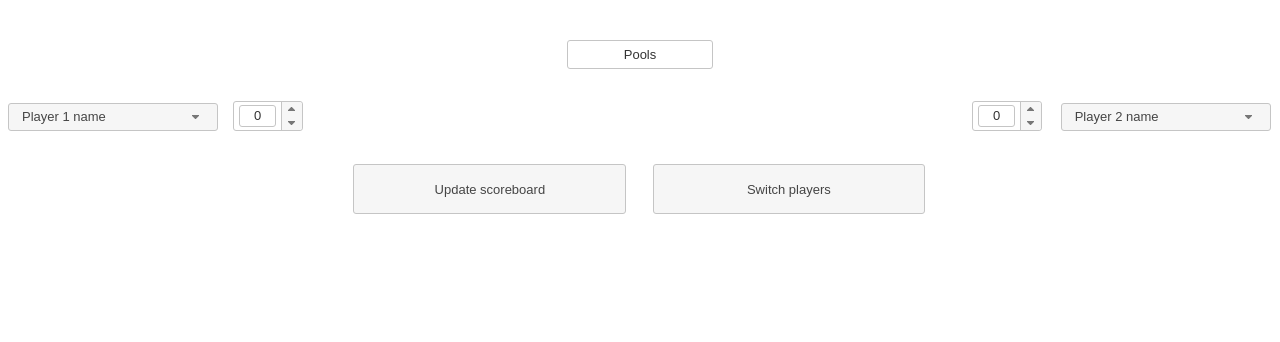
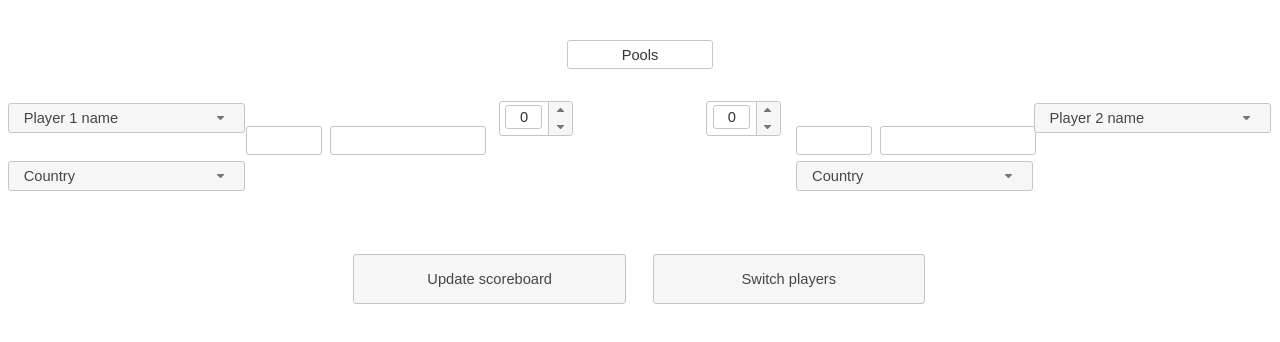
Before and after one commit to opeik/pika-overlay, a website: page dashboard/scoreboard-panel.html in a window 1280 px wide. Drawn offline with nearby package versions, Linux system fonts and the light colour scheme.

Commit message:
Add player sponsor

```diff
--- a/dashboard/css/register-player-panel.css
+++ b/dashboard/css/register-player-panel.css
@@ -1,19 +1,34 @@
 #root {
     width: 100%;
     height: 210px;
+
+    font-family: Verdana,Arial,sans-serif;
+    font-size: 11pt !important;
+}
+
+.ui-widget {
+    font-size: 11pt !important;
 }
 
 .input-label {
-    font-family: Verdana,Arial,sans-serif;
     color: white;
-    font-size: 11pt;
     text-align: left;
 
-    padding-bottom: 10px;
+    padding-bottom: 5px;
 }
 
 .input-container {
     width: 100%;
-    height: 60px;
-    padding-bottom: 5px;
+    height: 55px;
 }
+
+.gap {
+    flex-grow: 1;
+}
+
+#button-container {
+    display: flex;
+    flex-direction: row;
+    height: 30px;
+    padding-top: 15px;
+}
--- a/dashboard/css/scoreboard-panel.css
+++ b/dashboard/css/scoreboard-panel.css
@@ -1,12 +1,20 @@
 #root {
     width: 100%;
-    height: 210px;
+    height: 300px;
+
+    font-family: Verdana,Arial,sans-serif !important;
+    font-size: 11pt !important;
+}
+
+.ui-spinner {
+    height: 33px !important;
 }
 
 .player {
     width: 300px;
     height: 100%;
     display: inline-block;
+    flex-grow: 2;
 }
 
 .player-name {
@@ -15,21 +23,17 @@
 
 #player-container {
     width: 100%;
-    height: 80px;
+    height: 170px;
     display: flex;
     flex-direction: row;
     padding-bottom: 15px;
 
-    font-family: Verdana,Arial,sans-serif;
-    font-size: 10pt;
     color: white;
 }
 
 
 .input-label {
-    font-family: Verdana,Arial,sans-serif;
     color: white;
-    font-size: 11pt;
     text-align: center;
 
     padding-bottom: 15px;
@@ -39,16 +43,12 @@
     width: 75px;
 }
 
-.ui-selectmenu-text {
-    font-size: inherit !important;
-}
-
 .ui-spinner-input {
     text-align: center;
 }
 
 .ui-widget {
-    font-size: 13px !important;
+    font-size: 11pt !important;
 }
 
 .gap {
@@ -67,7 +67,6 @@
     width: 100%;
 
     font-family: Verdana,Arial,sans-serif;
-    font-size: 10pt;
     color: white;
     text-align: center;
 }
@@ -79,7 +78,6 @@
     flex-direction: row;
 
     font-family: Verdana,Arial,sans-serif;
-    font-size: 10pt;
     color: white;
 }
 
@@ -129,3 +127,32 @@
 #player-2-name {
     padding-top: 2px;
 }
+
+.player-tag-override {
+    width: 74px;
+    height: 30px;
+    display: inline-block;
+
+    padding-right: 5px;
+    padding-top: 25px;
+}
+
+.player-name-override {
+    width: 100px;
+    height: 30px;
+    display: inline-block;
+
+    padding-top: 25px;
+}
+
+#player-2-sponsor-override {
+    padding-left: 7px;
+}
+
+.player-country-override {
+    padding-top: 5px;
+}
+
+#player-2-country-override {
+    padding-left: 90px;
+}
--- a/dashboard/js/scoreboard-panel.js
+++ b/dashboard/js/scoreboard-panel.js
@@ -3,9 +3,13 @@
 $(document).ready(function() {
     /* Set up input elements. */
     $("#player-1-name-dropdown").selectmenu();
+    $("#player-1-score-spinner").spinner();
+    $("#player-1-country-dropdown").selectmenu();
+
     $("#player-2-name-dropdown").selectmenu();
-    $("#player-1-score-spinner").spinner();
     $("#player-2-score-spinner").spinner();
+    $("#player-2-country-dropdown").selectmenu();
+
     $("#update-button").button();
     $("#switch-button").button();
 
@@ -16,9 +20,33 @@ $(document).ready(function() {
         "text-align" : "center"
     });
 
+    $("#player-1-sponsor-text").css({
+        "width" : "70px",
+        "height" : "25px",
+        "text-align" : "center"
+    });
+
+    $("#player-1-name-text").css({
+        "width" : "150px",
+        "height" : "25px",
+        "text-align" : "center"
+    });
+
+    $("#player-2-sponsor-text").css({
+        "width" : "70px",
+        "height" : "25px",
+        "text-align" : "center"
+    });
+
+    $("#player-2-name-text").css({
+        "width" : "150px",
+        "height" : "25px",
+        "text-align" : "center"
+    });
+
     let scoreboardState = nodecg.Replicant("scoreboard");
 
-    scoreboardState.on('change', (newValue, oldValue) => {
+    scoreboardState.on("change", (newValue, oldValue) => {
         loadScoreboardState();
     });
 
@@ -26,25 +54,35 @@ $(document).ready(function() {
         loadScoreboardState();
     });
 
-    $('#update-button').click(function() {
+    $("#update-button").click(function() {
         updateScoreboardState();
     });
 
     function loadScoreboardState() {
         let s = scoreboardState.value;
 
-        $('#player-1-score-spinner').val(s.player1Score);
-        $('#player-2-score-spinner').val(s.player2Score);
-        $('#label-text').val(s.label);
+        $("#player-1-score-spinner").val(s.player1Score);
+        $("#player-1-name-text").val(s.player1Name);
+        $("#player-1-sponsor-text").val(s.player1Sponsor);
+
+        $("#player-2-score-spinner").val(s.player2Score);
+        $("#player-2-name-text").val(s.player2Name);
+        $("#player-2-sponsor-text").val(s.player2Sponsor);
+
+        $("#label-text").val(s.label);
     }
 
     function updateScoreboardState() {
         let s = scoreboardState.value;
 
-        s.player1Name = $('#player-1-name-dropdown').find("option:selected").text();
-        s.player2Name = $('#player-2-name-dropdown').find("option:selected").text();
-        s.player1Score = $('#player-1-score-spinner').val();
-        s.player2Score = $('#player-2-score-spinner').val();
-        s.label = $('#label-text').val();
+        s.player1Name    = $("#player-1-name-text").val();
+        s.player1Sponsor = $("#player-1-sponsor-text").val();
+        s.player1Score   = $("#player-1-score-spinner").val();
+
+        s.player2Name    = $("#player-2-name-text").val();
+        s.player2Sponsor = $("#player-2-sponsor-text").val();
+        s.player2Score   = $("#player-2-score-spinner").val();
+
+        s.label = $("#label-text").val();
     }
 });
--- a/dashboard/scoreboard-panel.html
+++ b/dashboard/scoreboard-panel.html
@@ -33,6 +33,21 @@
           <div id="player-1-score" class="player-score">
             <input id="player-1-score-spinner" value="0">
           </div>
+
+          <div id="player-1-sponsor-override" class="player-tag-override">
+            <input id="player-1-sponsor-text" value="">
+          </div>
+
+          <div id="player-1-name-override" class="player-name-override">
+            <input id="player-1-name-text" value="">
+          </div>
+
+          <div id="player-1-country-override" class="player-country-override">
+            <select id="player-1-country-dropdown">
+              <option selected="selected">Country</option>
+            </select>
+          </div>
+
         </div>
 
         <div class="gap"></div>
@@ -49,6 +64,21 @@
           <div id="player-2-score" class="player-score">
             <input id="player-2-score-spinner" value="0">
           </div>
+
+          <div id="player-2-sponsor-override" class="player-tag-override">
+            <input id="player-2-sponsor-text" value="">
+          </div>
+
+          <div id="player-2-name-override" class="player-name-override">
+            <input id="player-2-name-text" value="">
+          </div>
+
+          <div id="player-2-country-override" class="player-country-override">
+            <select id="player-2-country-dropdown">
+              <option selected="selected">Country</option>
+            </select>
+          </div>
+
         </div>
 
       </div>
--- a/extension.js
+++ b/extension.js
@@ -3,8 +3,10 @@
 module.exports = function (nodecg) {
     let scoreboardState = nodecg.Replicant("scoreboard", {defaultValue : {
         player1Name : "Player 1",
+        player1Sponsor : "",
         player1Score : 0,
         player2Name : "Player 2",
+        player2Sponsor : "",
         player2Score : 0,
         label : "Pools"
     }});
--- a/graphics/css/scoreboard.css
+++ b/graphics/css/scoreboard.css
@@ -24,15 +24,30 @@
 }
 
 .player-name {
+    font-size: 20pt;
+    font-family: "Montserrat";
+    color: white;
+
+    line-height: 47px;
+}
+
+.player-sponsor {
+    font-size: 20pt;
+    font-family: "Montserrat";
+    color: rgb(160, 160, 160);
+
+    line-height: 47px;
+}
+
+.player-name-container {
     width: 427px;
     height: 47px;
     position: absolute;
+    display:flex;
 
     font-size: inherit;
     font-family: inherit;
     color: inherit;
-
-    line-height: 47px;
 }
 
 .player-score {
@@ -53,9 +68,10 @@
     background-image: url("../img/player-1.png")
 }
 
-#player-1-name {
-    right: 187px;
-    text-align: right;
+#player-2 {
+    right: 185px;
+
+    background-image: url("../img/player-2.png")
 }
 
 #player-1-score {
@@ -63,16 +79,6 @@
     right: 36px;
 }
 
-#player-2 {
-    right: 185px;
-
-    background-image: url("../img/player-2.png")
-}
-
-#player-2-name {
-    left: 187px;
-    text-align: left;
-}
 
 #player-2-score {
     text-align: center;
@@ -103,3 +109,36 @@
     text-align: center;
     line-height: 47px;
 }
+
+#player-1-name-container {
+    left: 52px;
+}
+
+#player-2-name-container {
+    left: 170px;
+}
+
+
+#player-1-sponsor {
+    flex-grow: 100;
+    text-align: right;
+}
+
+#player-1-name {
+    flex-grow: 1;
+    text-align: right;
+    padding-left: 10px;
+    padding-right: 10px;
+}
+
+#player-2-sponsor {
+    flex-grow: 1;
+    text-align: left;
+    padding-left: 10px;
+    padding-right: 10px;
+}
+
+#player-2-name {
+    flex-grow: 100;
+    text-align: left;
+}
--- a/graphics/js/scoreboard.js
+++ b/graphics/js/scoreboard.js
@@ -9,9 +9,13 @@ $(document).ready(function() {
 
     function updateScoreboard(newValue, oldValue) {
         $('#player-1-name').text(newValue.player1Name);
+        $('#player-1-sponsor').text(newValue.player1Sponsor);
+        $('#player-1-score').text(newValue.player1Score);
+
         $('#player-2-name').text(newValue.player2Name);
-        $('#player-1-score').text(newValue.player1Score);
+        $('#player-2-sponsor').text(newValue.player2Sponsor);
         $('#player-2-score').text(newValue.player2Score);
+
         $('#label-text').text(newValue.label);
     }
 });
```
Also changed, not shown: dashboard/js/register-player-panel.js (+9 -0 lines), dashboard/register-player-panel.html (+10 -8 lines), graphics/scoreboard.html (+11 -2 lines).
